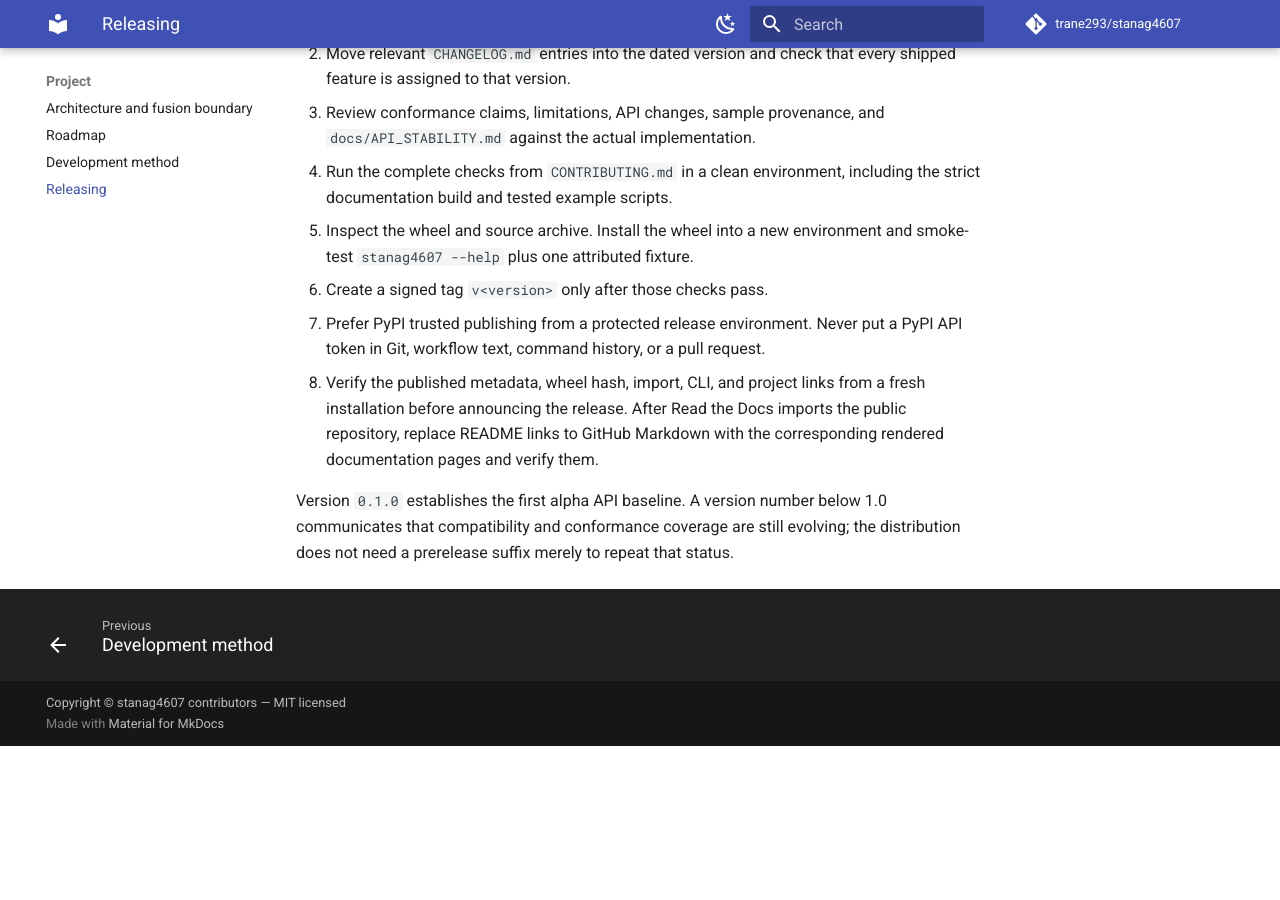
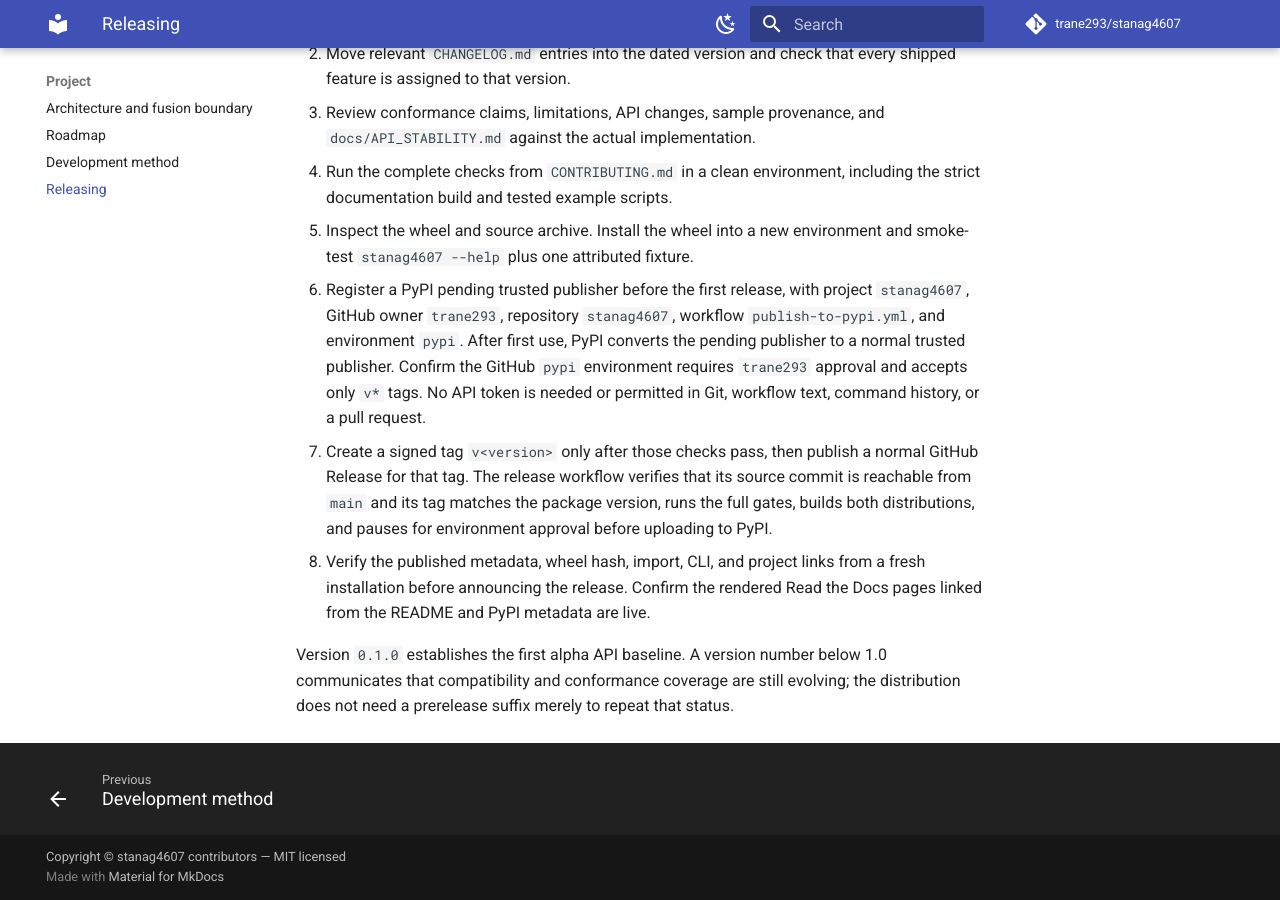
Before and after one commit to trane293/stanag4607, an MkDocs documentation site: the page built from docs/RELEASING.md, in a window 1280 px wide and 900 px high, scrolled down 523 px. Built offline with MkDocs 1.6.1 and Material for MkDocs 9.7.7, drawn with Linux system fonts in a browser that asks for light colours; comment, search, counter and statistics services are not loaded; before the commit the page ends 1269 px from its top, so only the background shows below that.

Commit message:
ci: add protected PyPI trusted publishing

```diff
--- a/docs/RELEASING.md
+++ b/docs/RELEASING.md
@@ -22,13 +22,21 @@ distribution are separate release milestones.
    including the strict documentation build and tested example scripts.
 5. Inspect the wheel and source archive. Install the wheel into a new environment
    and smoke-test `stanag4607 --help` plus one attributed fixture.
-6. Create a signed tag `v<version>` only after those checks pass.
-7. Prefer PyPI trusted publishing from a protected release environment. Never put
-   a PyPI API token in Git, workflow text, command history, or a pull request.
+6. Register a PyPI pending trusted publisher before the first release, with
+   project `stanag4607`, GitHub owner `trane293`, repository `stanag4607`,
+   workflow `publish-to-pypi.yml`, and environment `pypi`. After first use, PyPI
+   converts the pending publisher to a normal trusted publisher. Confirm the
+   GitHub `pypi` environment requires `trane293` approval and accepts only `v*`
+   tags. No API token is needed or permitted in Git, workflow text, command
+   history, or a pull request.
+7. Create a signed tag `v<version>` only after those checks pass, then publish a
+   normal GitHub Release for that tag. The release workflow verifies that its
+   source commit is reachable from `main` and its tag matches the package
+   version, runs the full gates, builds both distributions, and pauses for
+   environment approval before uploading to PyPI.
 8. Verify the published metadata, wheel hash, import, CLI, and project links from
-   a fresh installation before announcing the release. After Read the Docs
-   imports the public repository, replace README links to GitHub Markdown with
-   the corresponding rendered documentation pages and verify them.
+   a fresh installation before announcing the release. Confirm the rendered
+   Read the Docs pages linked from the README and PyPI metadata are live.
 
 Version `0.1.0` establishes the first alpha API baseline. A version number below
 1.0 communicates that compatibility and conformance coverage are still evolving;
--- a/pyproject.toml
+++ b/pyproject.toml
@@ -32,7 +32,7 @@ dependencies = []
 
 [project.urls]
 Homepage = "https://github.com/trane293/stanag4607"
-Documentation = "https://github.com/trane293/stanag4607/tree/main/docs"
+Documentation = "https://stanag4607.readthedocs.io/"
 Repository = "https://github.com/trane293/stanag4607"
 Issues = "https://github.com/trane293/stanag4607/issues"
 Changelog = "https://github.com/trane293/stanag4607/blob/main/CHANGELOG.md"
```
Also changed, not shown: README.md (+13 -13 lines), 1 other file.
